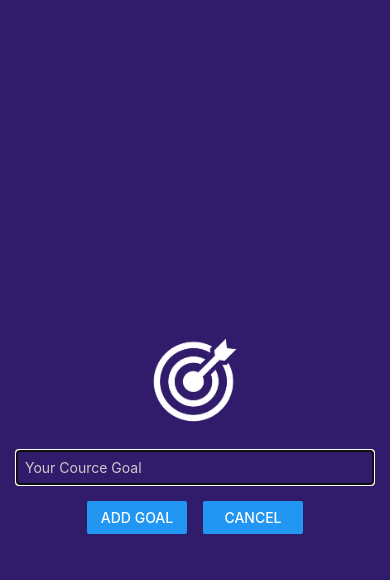
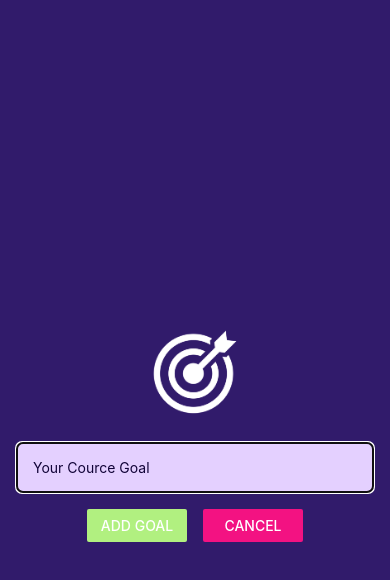
Before and after one commit to natib21/React-Native, a React Native app: screen / in a window 390 px wide. Both pictures are taken after a click on the button "ADD NEW GOAL". Shown: the top 580 px of the page. Built offline with nearby package versions, Linux system fonts and the light colour scheme.

Commit message:
finshed App

```diff
--- a/App.js
+++ b/App.js
@@ -1,6 +1,7 @@
 import { StyleSheet, View, FlatList, Button } from "react-native";
 import GoalItem from "./components/GoalItem";
 import GoalInput from "./components/GoalInput";
+import { StatusBar } from "expo-status-bar";
 import { useState } from "react";
 export default function App() {
   const [modalIsVisible, setModalIsVisible] = useState(false);
@@ -31,6 +32,8 @@
     });
   };
   return (
+    <>
+      <StatusBar style="light" />
       <View style={styles.appContainer}>
         <Button
           title="Add New Goal"
@@ -62,6 +65,7 @@
           />
         </View>
       </View>
+    </>
   );
 }
 
@@ -70,6 +74,7 @@
     paddingTop: 50,
     paddingHorizontal: 16,
     flex: 1,
+    backgroundColor: "#1e085a",
   },
 
   goalsContainer: {
--- a/app.json
+++ b/app.json
@@ -5,6 +5,7 @@
     "version": "1.0.0",
     "orientation": "portrait",
     "icon": "./assets/icon.png",
+    "backgroundColor":"#1e085a",
     "userInterfaceStyle": "light",
     "splash": {
       "image": "./assets/splash.png",
--- a/components/GoalInput.js
+++ b/components/GoalInput.js
@@ -29,10 +29,10 @@
         />
         <View style={styles.buttonContainer}>
           <View style={styles.button}>
-            <Button title="Add Goal" onPress={addGoalHandler} />
+            <Button title="Add Goal" onPress={addGoalHandler} color="#B1F080" />
           </View>
           <View style={styles.button}>
-            <Button title="Cancel" onPress={closeModal} />
+            <Button title="Cancel" onPress={closeModal} color="#f31282" />
           </View>
         </View>
       </View>
@@ -44,10 +44,12 @@
 const styles = StyleSheet.create({
   textInput: {
     borderWidth: 1,
-    borderColor: "#cccccc",
+    borderColor: "#e4d0ff",
     width: "100%",
-    padding: 8,
-    color: "#cccccc",
+    padding: 16,
+    color: "#120438",
+    backgroundColor: "#e4d0ff",
+    borderRadius: 6,
   },
   image: {
     width: 100,
```
Lines whose indentation alone changed are shown as unchanged.
